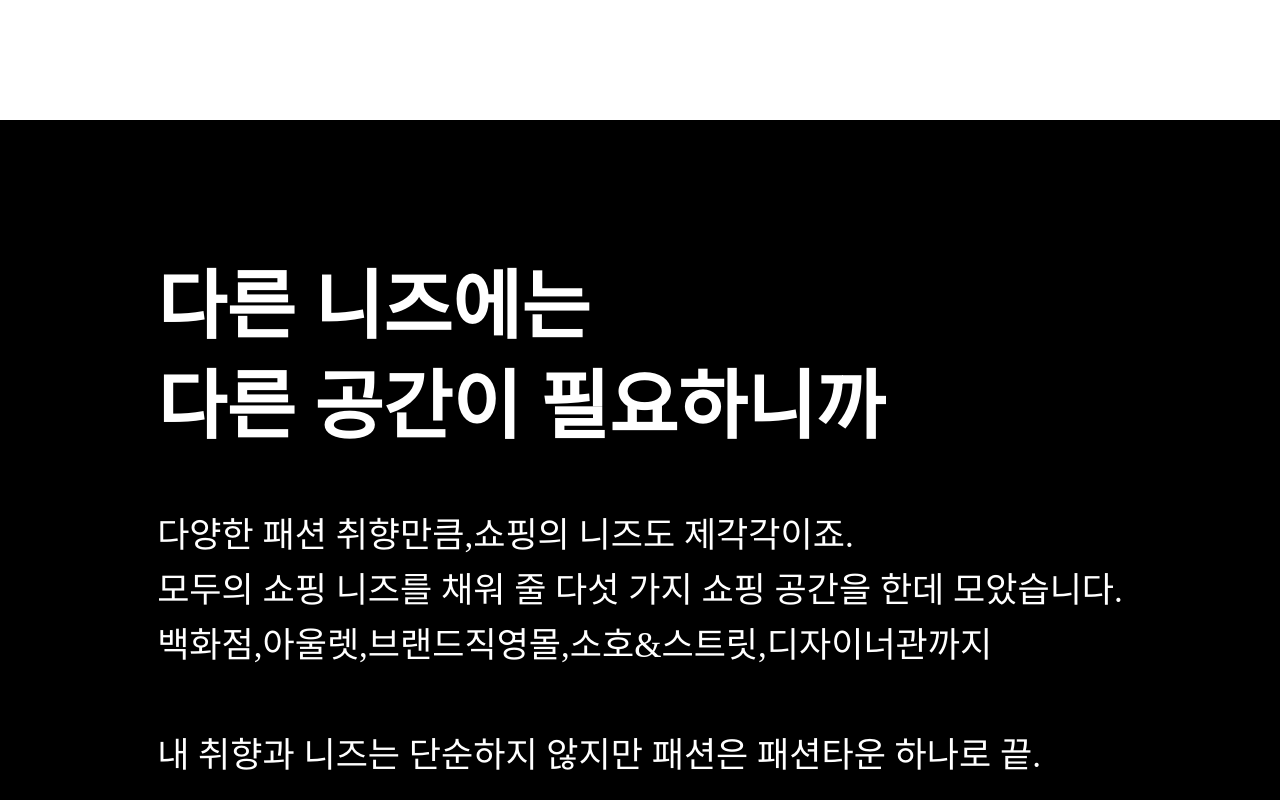
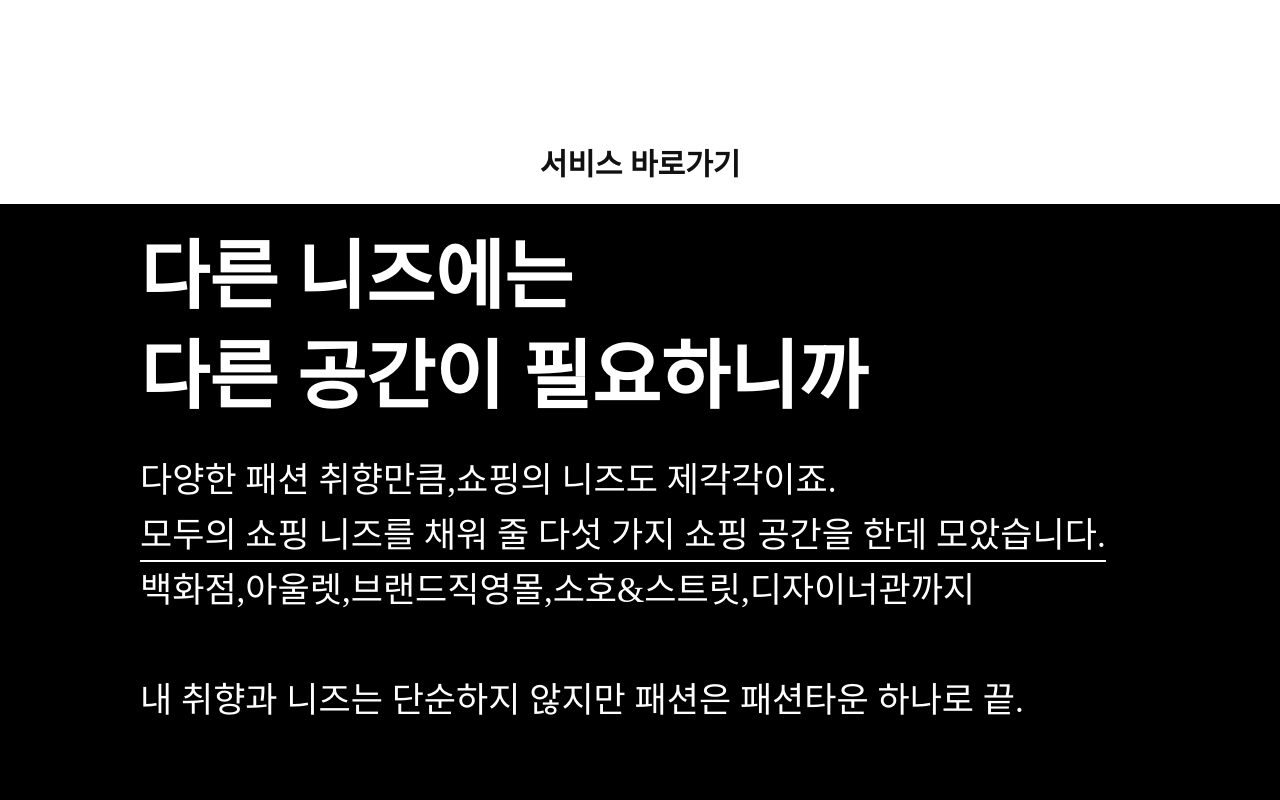
Before and after one commit to yeongjaeahn/fashiontown, a plain HTML site: page main.html in a window 1280 px wide. Shown: the part 9380-10180 px from the top of the page. Drawn offline with nearby package versions, Linux system fonts and the light colour scheme; a web font is replaced by a local one.

Commit message:
section2 완료

```diff
--- a/css/main.css
+++ b/css/main.css
@@ -121,23 +121,56 @@ header nav ul li {
   flex-flow: column nowrap;
   align-items: center;
   justify-content: center;
+  position: relative;
 }
-
+.section2-inner {
+  height: 100%;
+  display: flex;
+  align-items: center;
+}
 .section2-text-box {
   text-align: left;
+  position: relative;
+  width: 1000px;
+  height: 500px;
 }
 .section2-title {
   color: #fff;
   font-size: 50px;
   line-height: 100px;
+  position: absolute;
+  transition: all 1s;
+  top: 0;
 }
 .section2-des {
   margin-top: 50px;
   color: #fff;
   font-size: 35px;
   line-height: 55px;
+  text-align: left;
+  position: absolute;
+  bottom: 0;
+}
+.section2-des span {
+  padding-bottom: 5px;
+
+  border-bottom: 2px solid rgb(255, 255, 255);
+}
+
+.service {
+  width: 100%;
+  font-size: 30px;
+  padding: 20px;
+  position: sticky;
+  bottom: 0;
+  text-align: center;
+  background-color: #fff;
+  font-weight: bold;
+  z-index: 999;
+  transition: all 1s;
 }
 /*  fullpage*/
 .section {
   height: 100vh;
+  background-color: #111;
 }
--- a/js/main.js
+++ b/js/main.js
@@ -187,6 +187,23 @@ $(function () {
           $('.section1-cover-title').fadeIn();
         }
       }
+      let text1 = document.querySelector('.section2-title');
+
+      let observer = new IntersectionObserver((e) => {
+        console.log('E', e);
+
+        e.forEach((박스) => {
+          if (박스.isIntersecting) {
+            박스.target.style.top = 0;
+            박스.target.style.opacity = 1;
+          } else {
+            박스.target.style.opacity = 0;
+            박스.target.style.top = 100 + '%';
+          }
+        });
+      });
+
+      observer.observe(text1);
     });
   }
 });
--- a/main.html
+++ b/main.html
@@ -232,13 +232,16 @@
           </div>
           <div class="section2-des">
             <p>
-              다양한 패션 취향만큼,쇼핑의 니즈도 제각각이죠.<br />모두의 쇼핑
-              니즈를 채워 줄 다섯 가지 쇼핑 공간을 한데 모았습니다.<br />백화점,아울렛,브랜드직영몰,소호&스트릿,디자이너관까지<br /><br />내
+              다양한 패션 취향만큼,쇼핑의 니즈도 제각각이죠.<br /><span
+                >모두의 쇼핑 니즈를 채워 줄 다섯 가지 쇼핑 공간을 한데
+                모았습니다.</span
+              ><br />백화점,아울렛,브랜드직영몰,소호&스트릿,디자이너관까지<br /><br />내
               취향과 니즈는 단순하지 않지만 패션은 패션타운 하나로 끝.
             </p>
           </div>
         </div>
       </div>
+      <div class="service"><a href="#none">서비스 바로가기</a></div>
     </div>
     <div id="fullpage">
       <div class="section section3">Some section3</div>
```
